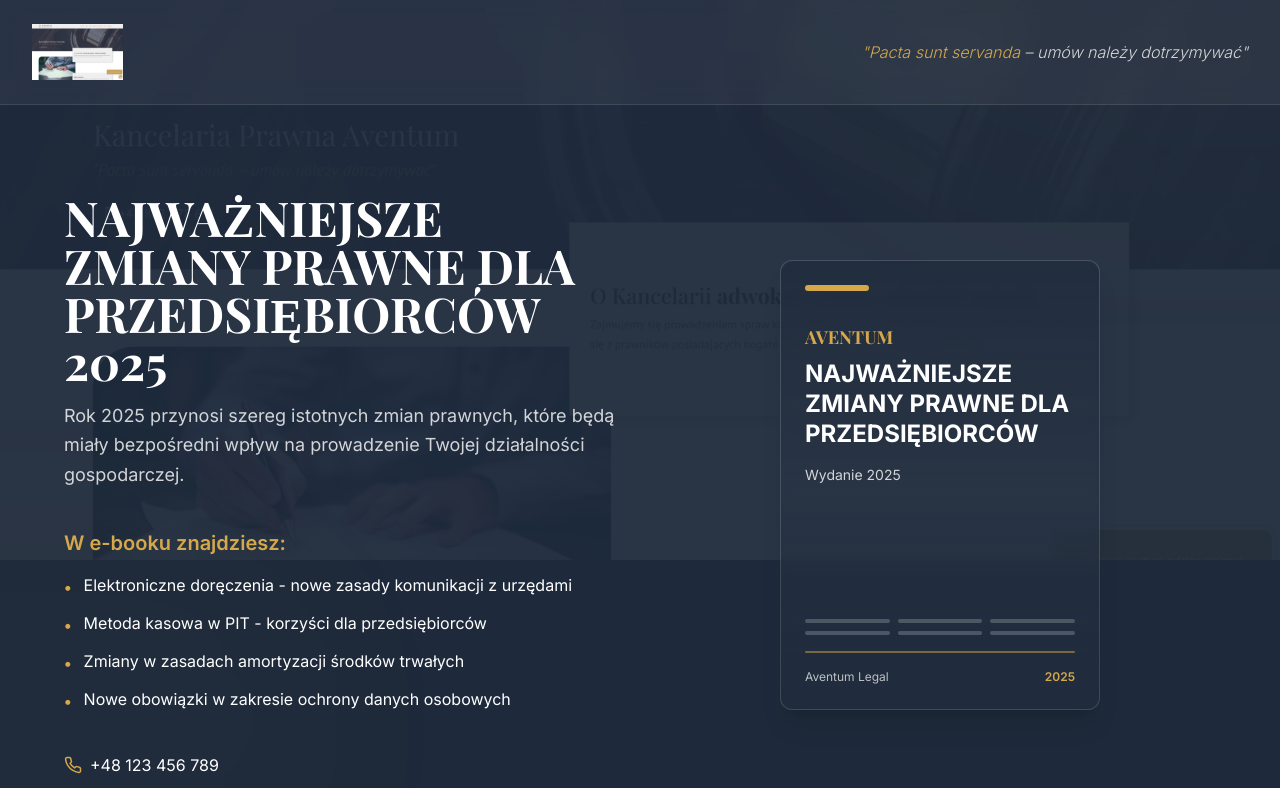
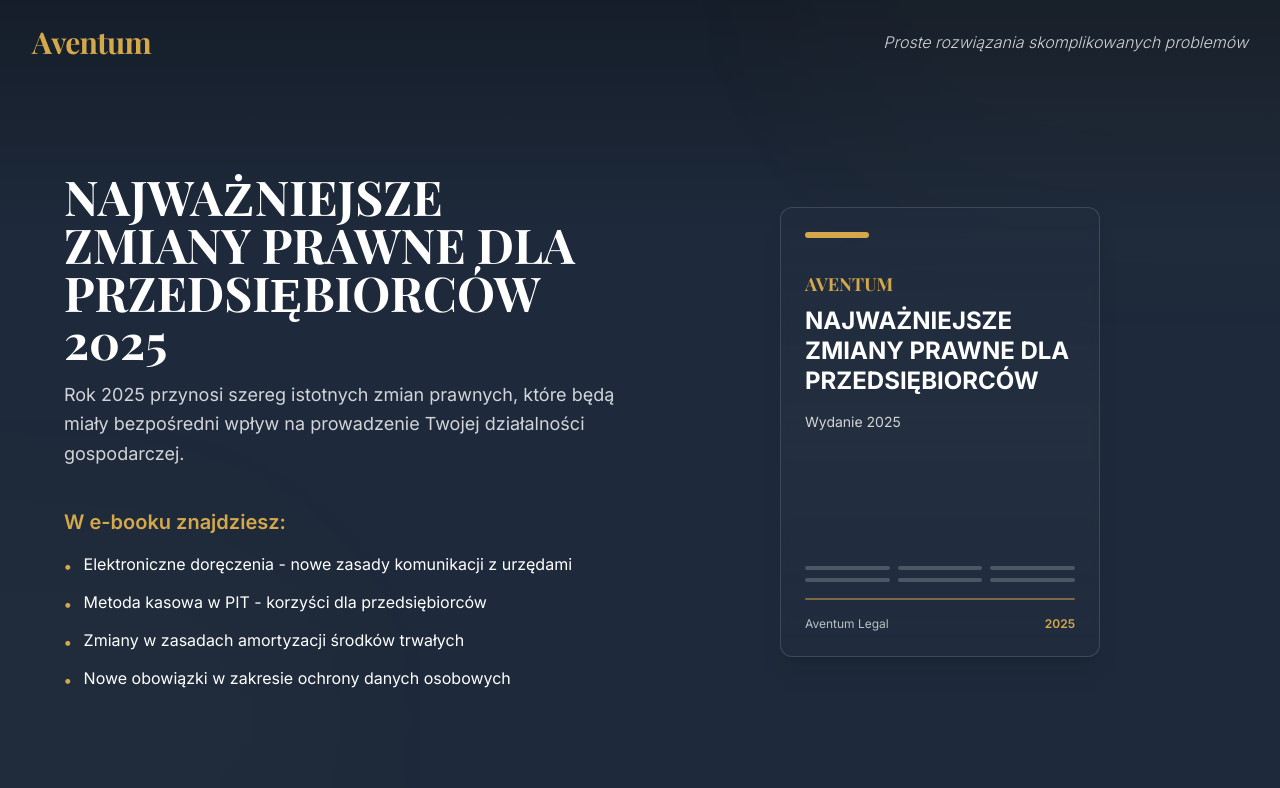
Before and after one commit to jderda2001/aventum, a React (Vite) app: page / in a window 1280 px wide. Shown: the top 788 px of the page. Built offline with nearby package versions, Linux system fonts and the light colour scheme.

Commit message:
Reverted to edit edt-0b834ac3-9c11-4395-8a66-99832b3e6cc6: "Fix: Resolve font-inter class error
The commit addresses an issue where the `font-inter` class was not recognized by PostCSS, causing a build error. The fix ensures that the `font-inter` class is correctly applied."

```diff
--- a/src/components/Footer.tsx
+++ b/src/components/Footer.tsx
@@ -6,7 +6,7 @@ import { Mail, MapPin, Phone } from 'lucide-react';
 const Footer = () => {
   return (
     <motion.footer
-      className="w-full px-6 md:px-8 py-8 border-t border-white/10 bg-aventum-navy/80 backdrop-blur-sm"
+      className="w-full px-6 md:px-8 py-8 border-t border-white/10"
       initial={{ opacity: 0 }}
       animate={{ opacity: 1 }}
       transition={{ duration: 0.5, delay: 0.6 }}
--- a/src/components/Header.tsx
+++ b/src/components/Header.tsx
@@ -5,27 +5,17 @@ import { motion } from 'framer-motion';
 const Header = () => {
   return (
     <motion.header
-      className="w-full py-6 px-8 flex justify-center items-center bg-white/5 backdrop-blur-md border-b border-white/10"
+      className="w-full py-6 px-8 flex justify-center items-center"
       initial={{ opacity: 0, y: -20 }}
       animate={{ opacity: 1, y: 0 }}
       transition={{ duration: 0.5 }}
     >
       <div className="max-w-7xl w-full flex flex-col md:flex-row justify-between items-center gap-4">
-        <div className="flex items-center gap-3">
-          <motion.div
-            initial={{ opacity: 0, scale: 0.9 }}
-            animate={{ opacity: 1, scale: 1 }}
-            transition={{ duration: 0.5, delay: 0.2 }}
-          >
-            <img
-              src="/lovable-uploads/ee73c2ad-ba6e-488c-8bdc-54961689150a.png"
-              alt="Aventum Logo"
-              className="h-12 md:h-14 object-contain"
-            />
-          </motion.div>
+        <div className="flex items-center">
+          <h1 className="text-aventum-gold font-playfair text-3xl font-bold tracking-tight">Aventum</h1>
         </div>
         <p className="text-white/80 text-sm md:text-base font-light italic">
-          <span className="text-aventum-gold">"Pacta sunt servanda</span> – umów należy dotrzymywać"
+          Proste rozwiązania skomplikowanych problemów
         </p>
       </div>
     </motion.header>
--- a/src/components/Hero.tsx
+++ b/src/components/Hero.tsx
@@ -2,7 +2,6 @@
 import React from 'react';
 import { motion } from 'framer-motion';
 import EbookMockup from './EbookMockup';
-import { Phone } from 'lucide-react';
 
 const Hero = () => {
   return (
@@ -55,18 +54,6 @@ const Hero = () => {
               ))}
             </ul>
           </motion.div>
-
-          <motion.div
-            initial={{ opacity: 0, y: 20 }}
-            animate={{ opacity: 1, y: 0 }}
-            transition={{ duration: 0.5, delay: 0.6 }}
-            className="pt-4"
-          >
-            <a href="tel:+48123456789" className="flex items-center gap-2 text-white hover:text-aventum-gold transition-colors">
-              <Phone size={18} className="text-aventum-gold" />
-              <span>+48 123 456 789</span>
-            </a>
-          </motion.div>
         </div>
 
         <div className="order-1 lg:order-2 flex justify-center items-center">
--- a/src/components/LeadForm.tsx
+++ b/src/components/LeadForm.tsx
@@ -51,7 +51,7 @@ const LeadForm = () => {
       <div className="max-w-md w-full">
         {!isSuccess ? (
           <motion.div
-            className="glass rounded-xl p-6 md:p-8 w-full bg-white/10"
+            className="glass rounded-xl p-6 md:p-8 w-full"
             initial={{ opacity: 0, y: 20 }}
             animate={{ opacity: 1, y: 0 }}
             transition={{ duration: 0.5, delay: 0.5 }}
--- a/src/pages/Index.tsx
+++ b/src/pages/Index.tsx
@@ -12,9 +12,9 @@ const Index = () => {
     <PageTransition>
       <div className="min-h-screen bg-aventum-navy flex flex-col">
         <motion.div
-          className="absolute top-0 left-0 w-full h-[70vh] bg-[url('/lovable-uploads/ee73c2ad-ba6e-488c-8bdc-54961689150a.png')] bg-cover bg-center opacity-5 z-0"
+          className="absolute top-0 left-0 w-full h-[30vh] bg-gradient-to-b from-black/30 to-transparent z-0"
           initial={{ opacity: 0 }}
-          animate={{ opacity: 0.05 }}
+          animate={{ opacity: 1 }}
           transition={{ duration: 1, delay: 0.5 }}
         />
 
```
Also changed, not shown: public/lovable-uploads/ee73c2ad-ba6e-488c-8bdc-54961689150a.png (deleted).
